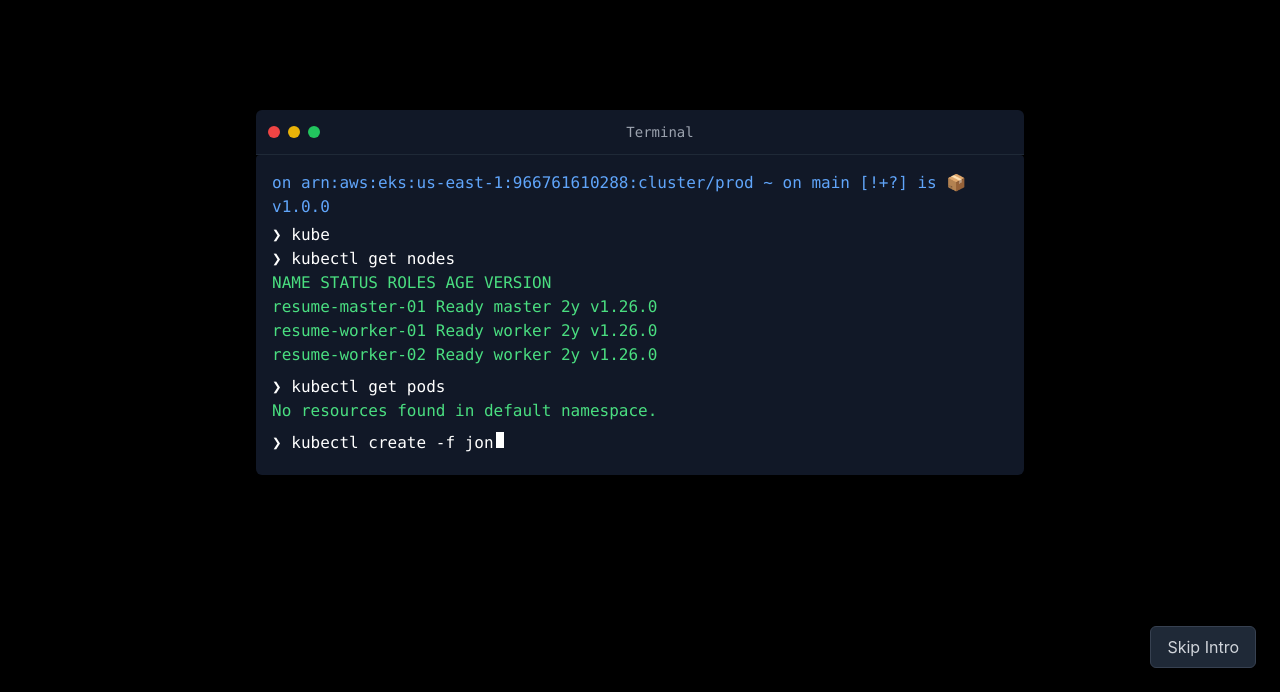
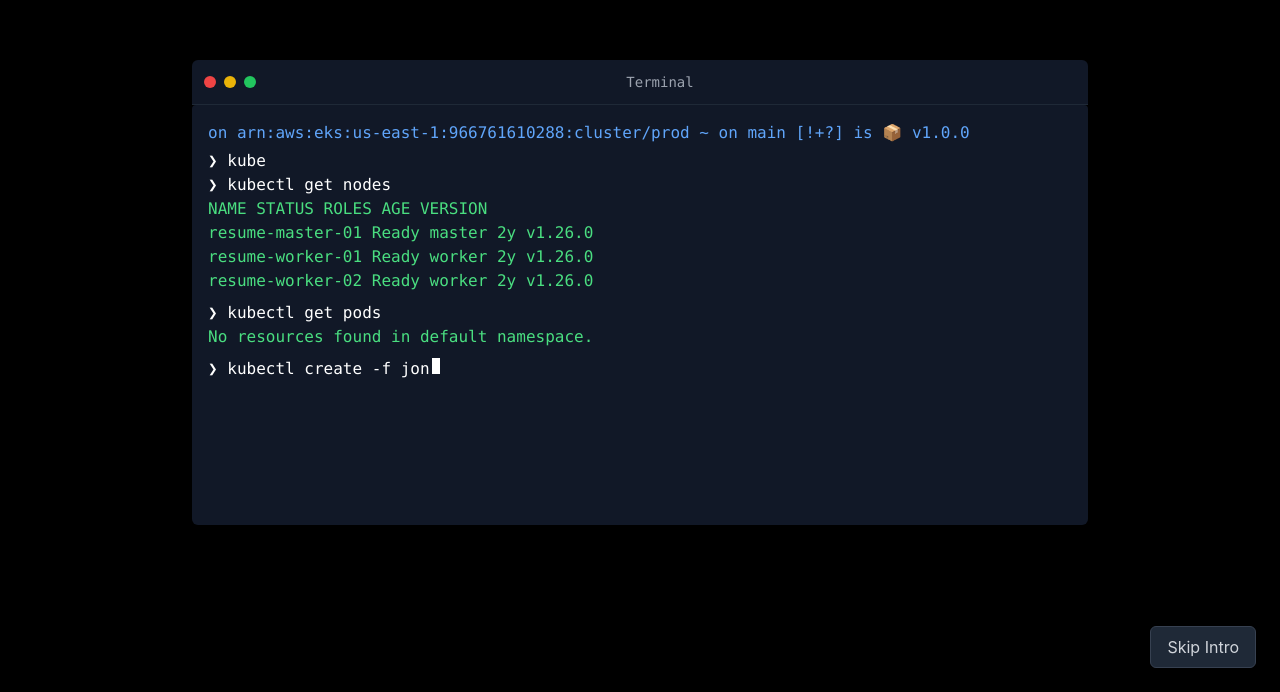
Before and after one commit to JonathonJulian/resume, a React (Vite) app: page / in a window 1280 px wide. Shown: the part 108-800 px from the top of the page. Built offline with nearby package versions, Linux system fonts and the light colour scheme.

Commit message:
Increase terminal window size by approximately 30%

```diff
--- a/src/components/TerminalIntro.tsx
+++ b/src/components/TerminalIntro.tsx
@@ -166,7 +166,7 @@ const TerminalIntro: React.FC<TerminalIntroProps> = ({ onComplete }) => {
 
   return (
     <div className="fixed inset-0 bg-black flex items-center justify-center z-50 p-2 sm:p-4">
-      <div className="w-full max-w-3xl bg-black text-green-500 rounded-md font-mono text-xs sm:text-sm md:text-base overflow-hidden animate-fadeIn">
+      <div className="w-full max-w-4xl bg-black text-green-500 rounded-md font-mono text-xs sm:text-sm md:text-base overflow-hidden animate-fadeIn">
         <div className="terminal-header flex items-center justify-between p-2 sm:p-3 bg-gray-900 border-b border-gray-800">
           <div className="flex space-x-2">
             <div className="w-2 h-2 sm:w-3 sm:h-3 bg-red-500 rounded-full"></div>
@@ -179,7 +179,7 @@ const TerminalIntro: React.FC<TerminalIntroProps> = ({ onComplete }) => {
 
         <div
           ref={terminalContentRef}
-          className="terminal-content h-64 sm:h-80 overflow-y-auto p-4 bg-gray-900 rounded terminal-scrollbar"
+          className="terminal-content h-80 sm:h-96 md:h-[420px] overflow-y-auto p-4 bg-gray-900 rounded terminal-scrollbar"
         >
           {/* Display the prompt line only once at the top */}
           <div className="text-blue-400 mb-1">
```
